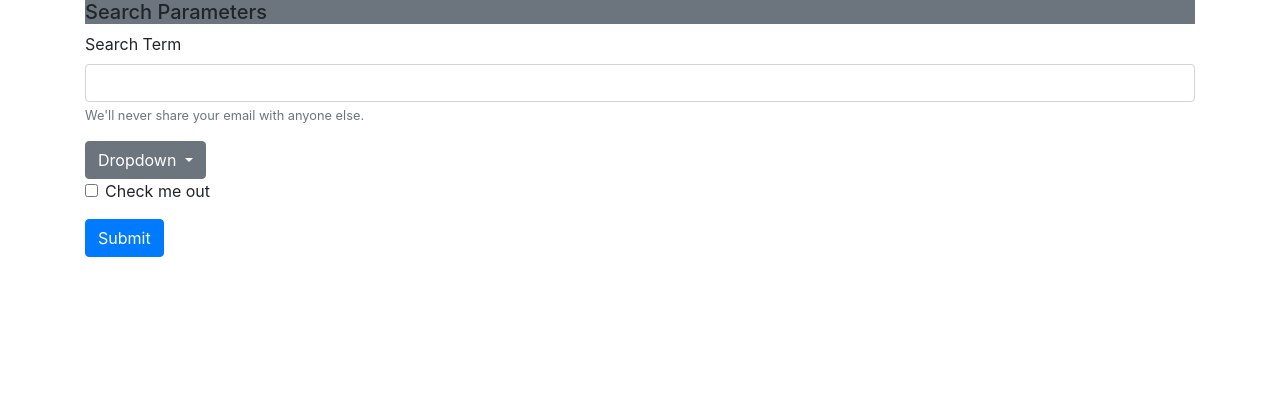
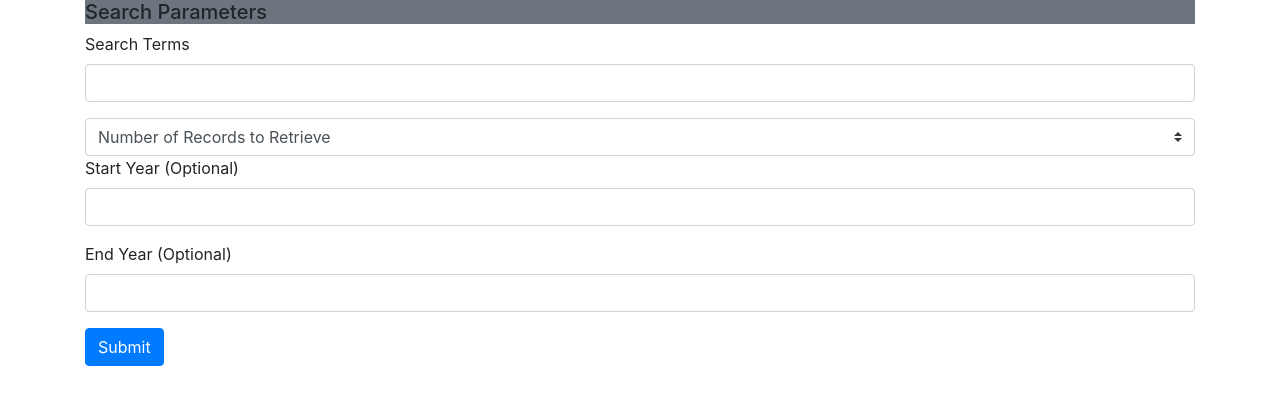
Before and after one commit to pprewitt/NYTSearch, a plain HTML site: page index.html in a window 1280 px wide. Drawn offline with nearby package versions, Linux system fonts and the light colour scheme.

Commit message:
added inputs

```diff
--- a/index.html
+++ b/index.html
@@ -12,31 +12,37 @@
             <h5 class="bg-secondary">Search Parameters</h5>
             <form>
                 <div class="form-group">
-                  <label for="searchTerm">Search Term</label>
+                  <label for="searchTerm">Search Terms</label>
                   <input type="text" class="form-control" id="search-terms" aria-describedby="searchTerm">
-                  <small id="emailHelp" class="form-text text-muted">We'll never share your email with anyone else.</small>
+
                 </div>
-                <div class="dropdown">
-                    <button class="btn btn-secondary dropdown-toggle" type="button" id="dropdownMenu2" data-toggle="dropdown" aria-haspopup="true" aria-expanded="false">
-                      Dropdown
-                    </button>
-                    <div class="dropdown-menu" aria-labelledby="dropdownMenu2">
-                      <button class="dropdown-item" type="button">1</button>
-                      <button class="dropdown-item" type="button">2</button>
-                      <button class="dropdown-item" type="button">4</button>
-                      <button class="dropdown-item" type="button">5</button>
-                      <button class="dropdown-item" type="button">6</button>
-                      <button class="dropdown-item" type="button">7</button>
-                      <button class="dropdown-item" type="button">8</button>
-                      <button class="dropdown-item" type="button">9</button>
-                      <button class="dropdown-item" type="button">10</button>
+                    <select class="browser-default custom-select">
+                    <option selected>Number of Records to Retrieve</option>
+                    <option value="1">1</option>
+                    <option value="2">2</option>
+                    <option value="3">3</option>
+                    <option value="3">4</option>
+                    <option value="3">5</option>
+                    <option value="3">6</option>
+                    <option value="3">7</option>
+                    <option value="3">8</option>
+                    <option value="3">9</option>
+                    <option value="3">10</option>
+
+
+                  </select>
+                    <div class="form-group">
+                        <label for="searchTerm">Start Year (Optional)</label>
+                        <input type="text" class="form-control" id="search-terms" aria-describedby="searchTerm">
 
                     </div>
-                  </div>
-                <div class="form-group form-check">
-                  <input type="checkbox" class="form-check-input" id="exampleCheck1">
-                  <label class="form-check-label" for="exampleCheck1">Check me out</label>
-                </div>
+                    <div class="form-group">
+                        <label for="searchTerm">End Year (Optional)</label>
+                        <input type="text" class="form-control" id="search-terms" aria-describedby="searchTerm">
+
+                    </div>
+
+
                 <button type="submit" class="btn btn-primary">Submit</button>
               </form>
         </div>
```
